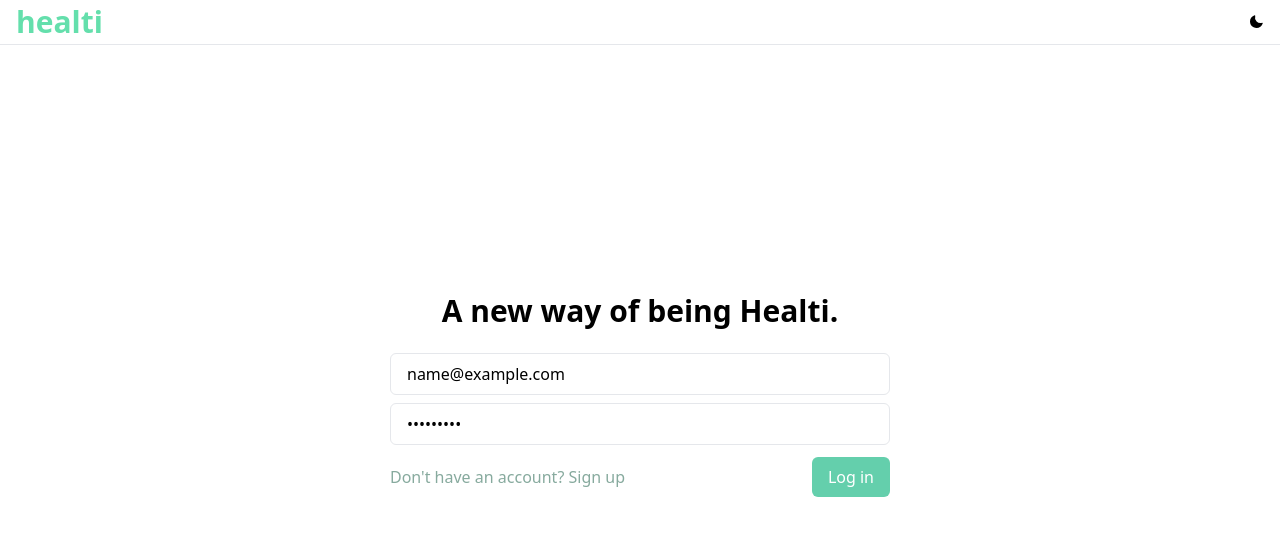
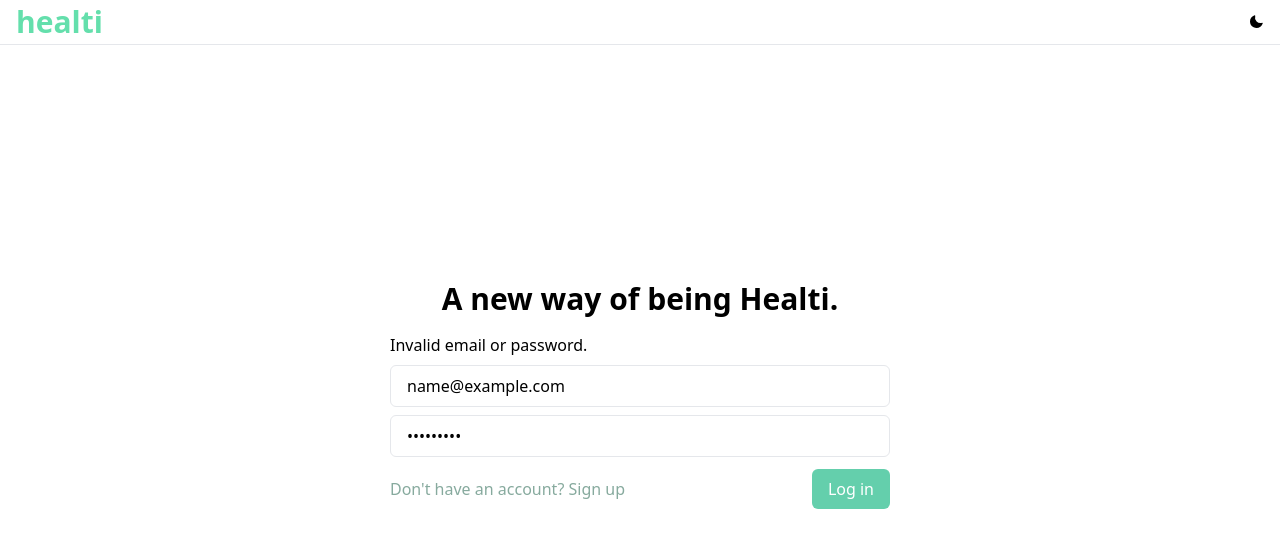
Before and after one commit to vtfrc/healti-nuxt-supa, a Nuxt app: page / in a window 1280 px wide. Both pictures are taken after typing "name@example.com", "Sample123" into the empty fields and a click on the input "Log in". Shown: the top 548 px of the page. Built offline with nearby package versions, Linux system fonts and the light colour scheme; no server answers.

Commit message:
invalid credentials fix

```diff
--- a/components/Auth.vue
+++ b/components/Auth.vue
@@ -37,7 +37,7 @@ const signup = async () => {
 <template>
   <form class="form-widget flex flex-col max-w-[500px] w-full" @submit.prevent="handleLogin">
       <h1 class="description font-semibold text-3xl text-center mb-4 dark:text-white">A new way of being Healti.</h1>
-      <div v-if="errorMessage">
+      <div v-if="errorMsg">
         <p class="dark:text-white">{{ errorMsg }}</p>
       </div>
       <div class="flex flex-col w-full">
```
